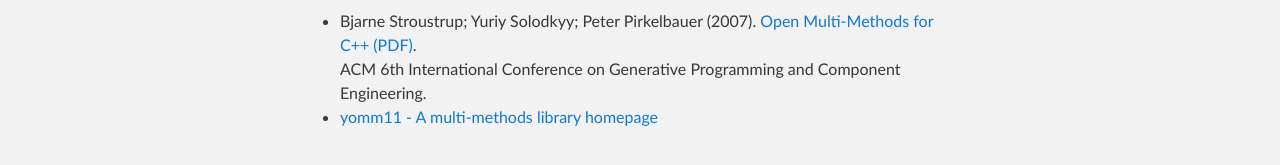
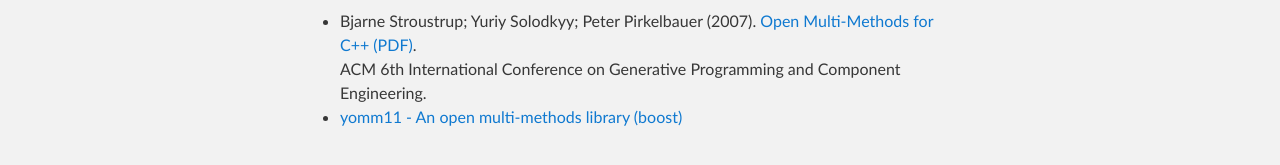
Before and after one commit to tmp2tmp/eee, a Jekyll site: the page built from docs/resources.md, in a window 1280 px wide. Shown: the part 327-492 px from the top of the page. Built offline with Jekyll 4.4.1, drawn with Linux system fonts in a browser that asks for light colours; our own code applies the rules of GitHub Pages for plain Markdown files; the repository's description, which GitHub fills in, is left out.

Commit message:
Update resources.md

```diff
--- a/docs/resources.md
+++ b/docs/resources.md
@@ -7,7 +7,7 @@
 
 - Bjarne Stroustrup; Yuriy Solodkyy; Peter Pirkelbauer (2007). [Open Multi-Methods for C++ (PDF)](http://www.stroustrup.com/multimethods.pdf).
 ACM 6th International Conference on Generative Programming and Component Engineering.
-- [yomm11 - A multi-methods library homepage](http://www.yorel.be/mm/)
+- [yomm11 - An open multi-methods library (boost)](http://www.yorel.be/mm/)
 
 <!--
 ### WebSites
```
